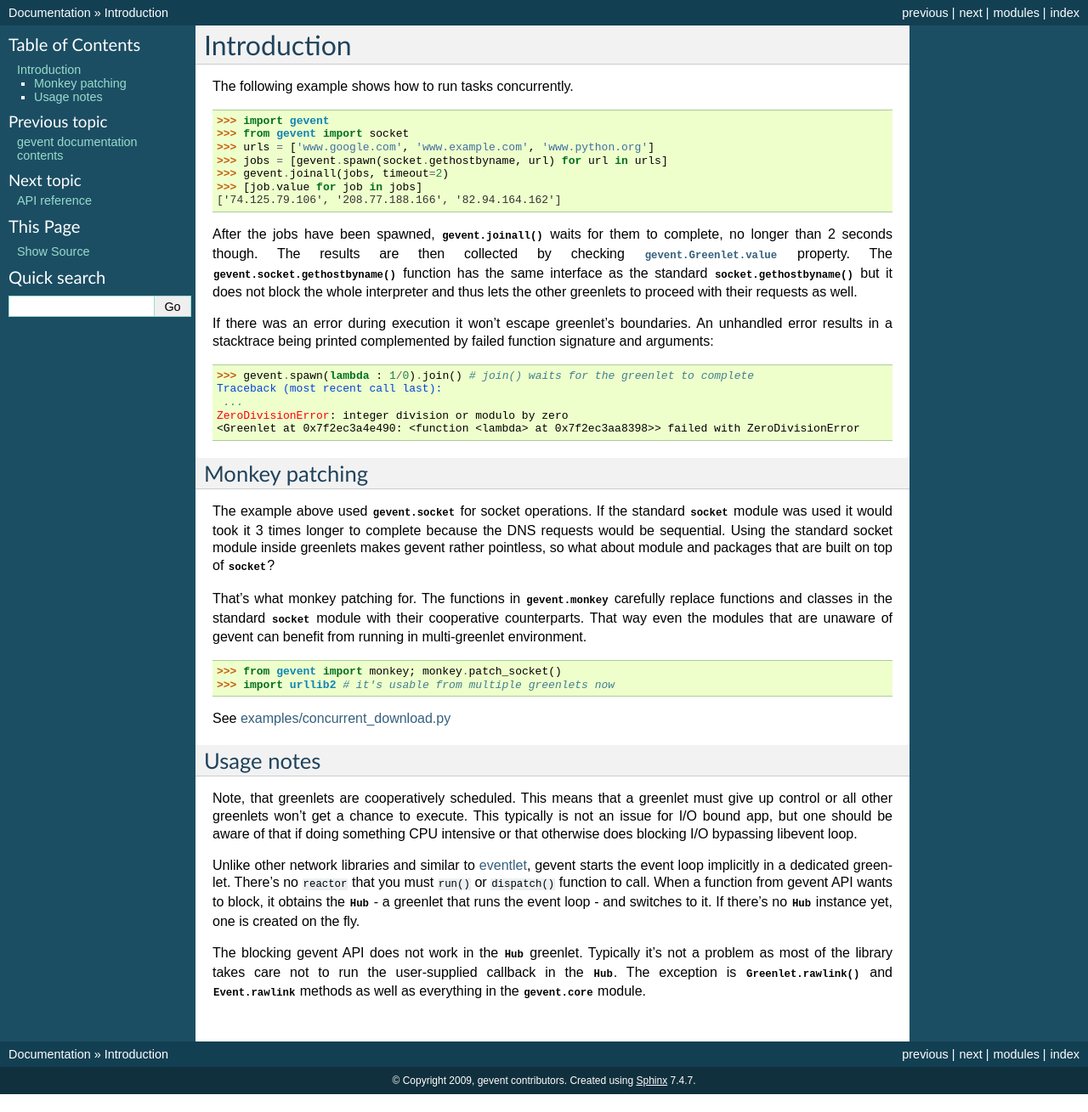
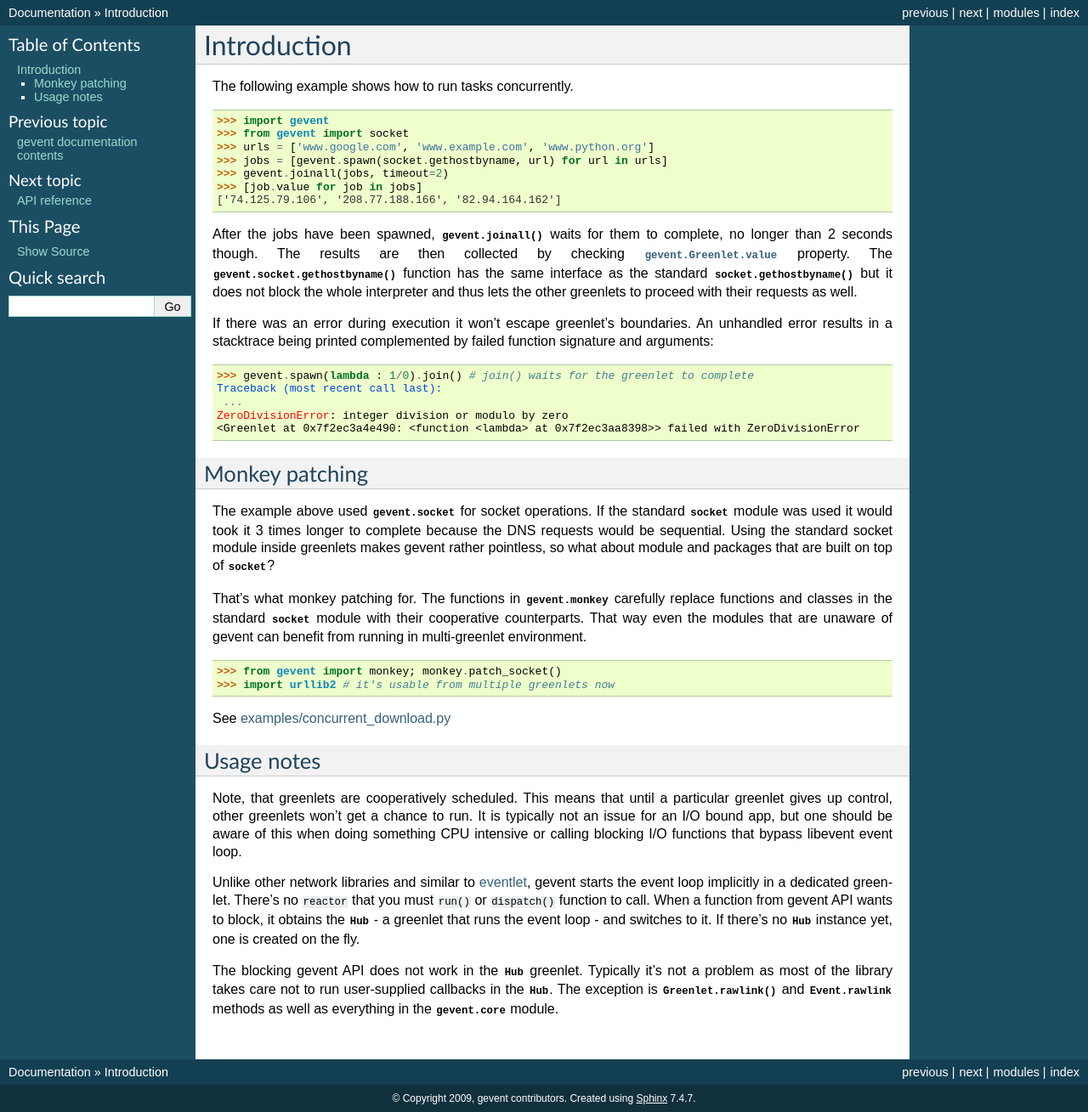
Before and after one commit to gevent/gevent, a Sphinx documentation site: the page built from doc/intro.rst, in a window 1280 px wide. Shown: the whole page at 85% size. Built offline with Sphinx 7.4.7, drawn with Linux system fonts in a browser that asks for light colours; before the commit the page ends 1288 px from its top, so only the background shows below that.

Commit message:
slightly better wording in the doc

```diff
--- a/doc/intro.rst
+++ b/doc/intro.rst
@@ -54,11 +54,11 @@ __ http://bitbucket.org/denis/gevent/src/tip/examples/concurrent_download.py
 Usage notes
 -----------
 
-Note, that greenlets are cooperatively scheduled. This means that a greenlet
-must give up control or all other greenlets won't get a chance to execute.
-This typically is not an issue for I/O bound app, but one should be aware
-of that if doing something CPU intensive or that otherwise does blocking I/O
-bypassing libevent loop.
+Note, that greenlets are cooperatively scheduled. This means that until a
+particular greenlet gives up control, other greenlets won't get a chance to run.
+It is typically not an issue for an I/O bound app, but one should be aware
+of this when doing something CPU intensive or calling blocking I/O functions
+that bypass libevent event loop.
 
 .. currentmodule:: gevent.hub
 
@@ -72,8 +72,8 @@ instance yet, one is created on the fly.
 .. currentmodule:: gevent
 
 The blocking gevent API does not work in the :class:`Hub <hub.Hub>` greenlet. Typically
-it's not a problem as most of the library takes care not to run the user-supplied
-callback in the :class:`Hub <hub.Hub>`. The exception is :meth:`Greenlet.rawlink`
+it's not a problem as most of the library takes care not to run user-supplied
+callbacks in the :class:`Hub <hub.Hub>`. The exception is :meth:`Greenlet.rawlink`
 and :meth:`Event.rawlink <event.Event.rawlink>` methods as well as everything
 in the :mod:`gevent.core` module.
 
```
Also changed, not shown: 1 other file.
